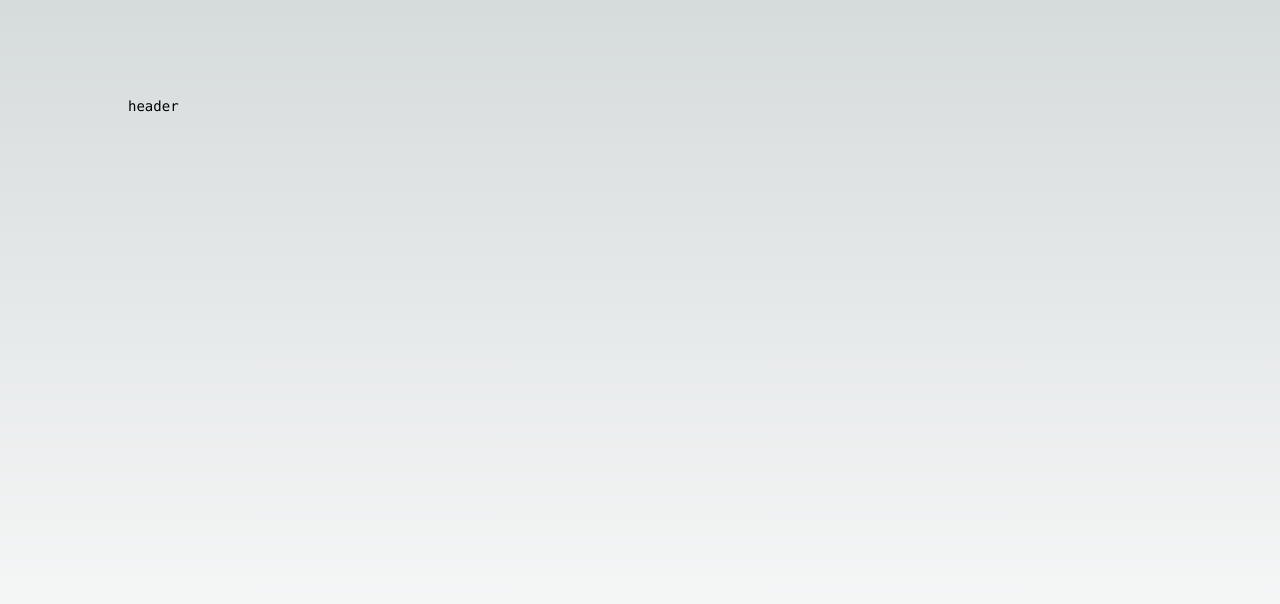
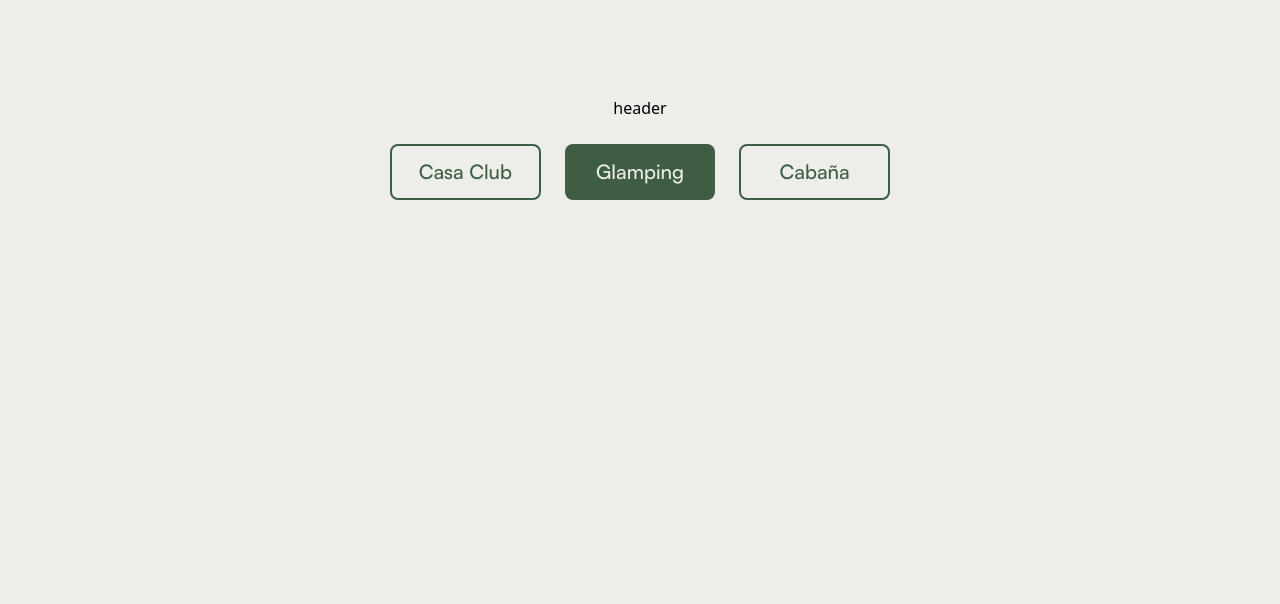
Before and after one commit to ace-software-dev/Landing-Page-SMA, a Next.js app: page / in a window 1280 px wide. Shown: the top 604 px of the page. Built offline with nearby package versions, Linux system fonts and the light colour scheme.

Commit message:
add: add to page

```diff
--- a/package.json
+++ b/package.json
@@ -11,6 +11,7 @@
     "build-storybook": "storybook build"
   },
   "dependencies": {
+    "@next/font": "^14.0.4",
     "next": "14.0.4",
     "react": "^18",
     "react-dom": "^18"
--- a/src/app/components/atoms/Button/button-rectangle.tsx
+++ b/src/app/components/atoms/Button/button-rectangle.tsx
@@ -18,16 +18,12 @@ function isActive() {
  }
 }
 
-{/* <div className="w-36 h-12 px-4 py-3 bg-neutral-600 rounded-lg border border-neutral-600 justify-center items-center gap-2.5 inline-flex">
-  <div className="text-right text-gray-200 text-xl font-medium font-['Satoshi']">Glamping</div>
-</div> */}
-<div className="w-36 h-12 px-4 py-3 rounded-lg border-2 border-neutral-600 justify-center items-center gap-2.5 inline-flex">
-  <div className="text-right text-neutral-600 text-xl font-medium font-['Satoshi']">Cabaña</div>
-</div>
+//check fixed size
+//check font family
   return (
     <button type={type} className={`
         px-6 py-3 ${isActive()} rounded-lg border-2 border-green-primary font-satoshi font-medium text-xl
-        justify-center items-center inline-flex cursor-pointer hover:opacity-80 w-[9rem] ${classes}
+        justify-center items-center inline-flex cursor-pointer hover:opacity-80 ${classes}
         disabled:opacity-50 disabled:cursor-not-allowed ${disabled ? 'disabled' : ''}
       `}
       disabled={disabled}>
--- a/src/app/components/organisms/conoce-nuestro-desarrollo.tsx
+++ b/src/app/components/organisms/conoce-nuestro-desarrollo.tsx
@@ -5,8 +5,12 @@ export default function Discover() {
 
 
     return (
-    <section id="discover">
-            <RectangleButton>Glamping</RectangleButton>
+    <section id="discover" className=''>
+        <div className='flex flex-row w-[500px] gap-6 items-center'>
+            <RectangleButton classes='flex-1' active={false}>Casa Club</RectangleButton>
+            <RectangleButton classes='flex-1'>Glamping</RectangleButton>
+            <RectangleButton classes='flex-1' active={false}>Cabaña</RectangleButton>
+        </div>
     </section>
   )
 }
--- a/src/app/layout.tsx
+++ b/src/app/layout.tsx
@@ -1,8 +1,37 @@
 import type { Metadata } from 'next'
 import { Inter } from 'next/font/google'
 import './globals.css'
+import localFont from '@next/font/local'
 
 const inter = Inter({ subsets: ['latin'] })
+
+const satoshi = localFont({
+  src: [
+
+    {
+      path: '../../public/fonts/Satoshi-Light.otf',
+      weight: '300'
+    },
+    {
+      path: '../../public/fonts/Satoshi-Regular.otf',
+      weight: '400'
+    },
+    {
+      path: '../../public/fonts/Satoshi-Medium.otf',
+      weight: '500'
+    },
+    {
+      path: '../../public/fonts/Satoshi-Bold.otf',
+      weight: '700'
+    },
+    {
+      path: '../../public/fonts/Satoshi-Black.otf',
+      weight: '900'
+    },
+  ],
+  variable: '--font-satoshi'
+});
+
 
 export const metadata: Metadata = {
   title: 'Create Next App',
@@ -16,7 +45,7 @@ export default function RootLayout({
 }) {
   return (
     <html lang="en">
-      <body className={inter.className}>{children}</body>
+      <body className={satoshi.variable}>{children}</body>
     </html>
   )
 }
--- a/src/app/page.tsx
+++ b/src/app/page.tsx
@@ -1,10 +1,13 @@
+import Discover from "./components/organisms/conoce-nuestro-desarrollo"
 
 export default function Home() {
   return (
-    <main className="flex min-h-screen flex-col items-center justify-between p-24">
-      <div className="z-10 max-w-5xl w-full items-center justify-between font-mono text-sm lg:flex">
-        <p>header</p>
-      </div>
+    <main className="flex min-h-screen flex-col items-center  p-24 bg-almost-white">
+        <div className="flex flex-row text-black">
+          <p>header</p>
+        </div>
+        <br/>
+        <Discover/>
     </main>
   )
 }
```
Also changed, not shown: 1 other file (tests, documents, lock files or other folders).
